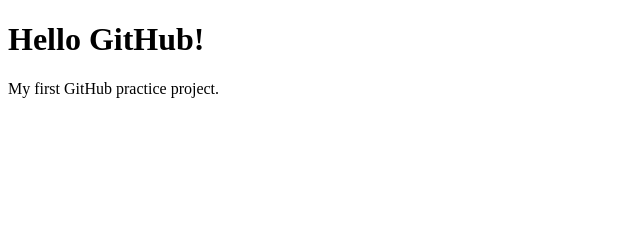
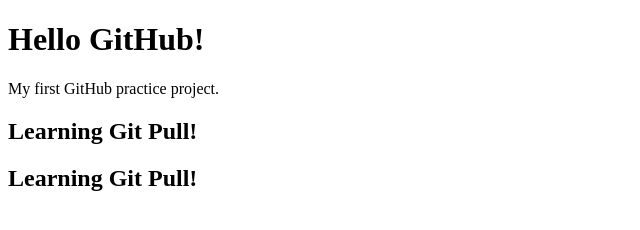
Before and after one commit to GadaePyaeSone/practice, a plain HTML site: page index.html in a window 1280 px wide. Shown: the whole page, without its empty margins (0-640 px from the left). Drawn offline with Linux system fonts and the light colour scheme.

Commit message:
Update index.html

```diff
--- a/index.html
+++ b/index.html
@@ -7,5 +7,6 @@
 <body>
     <h1>Hello GitHub!</h1>
     <p>My first GitHub practice project.</p>
+    <h2>Learning Git Pull!</h2><h2>Learning Git Pull!</h2>
 </body>
 </html>
```
